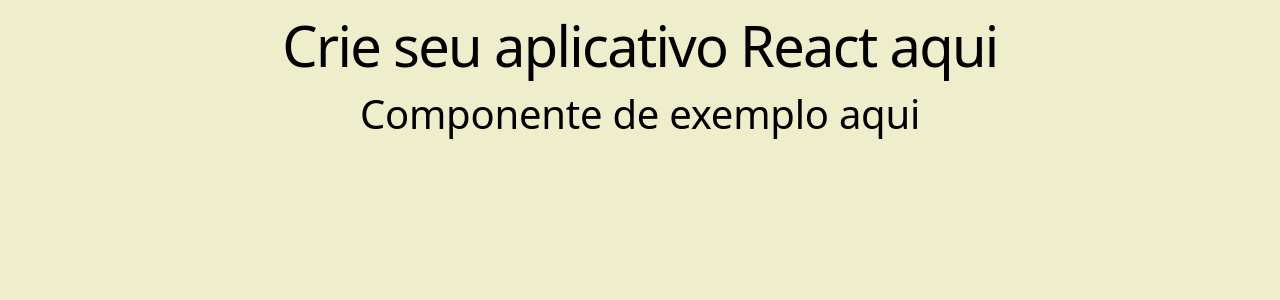
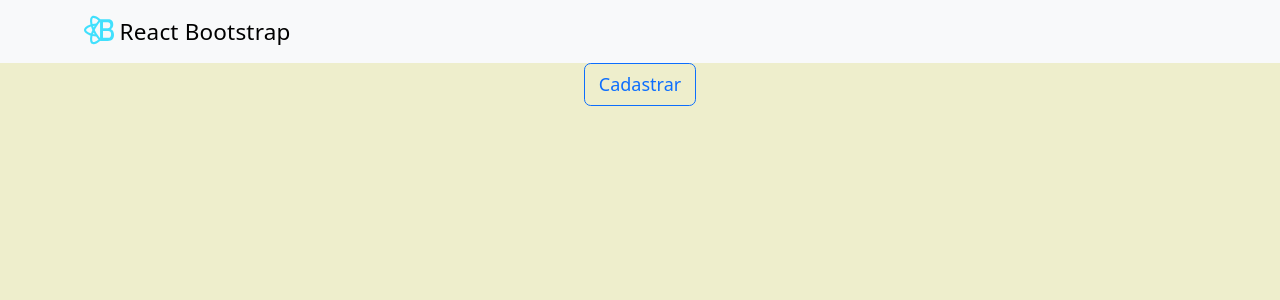
Before and after one commit to VicCAlq/2c-t2-n2, a React (Vite) app: page / in a window 1280 px wide. Shown: the top 300 px of the page. Built offline with nearby package versions, Linux system fonts and the light colour scheme.

Commit message:
add: link UI components

```diff
--- a/src/App.jsx
+++ b/src/App.jsx
@@ -1,4 +1,6 @@
-import Exemplo from "./components/Exemplo";
+import Exemplo from "./components/UI/UIModal";
+import UINavBar from "./components/UI/UINavBar";
+import 'bootstrap/dist/css/bootstrap.min.css';
 
 const styles = {
   container: {
@@ -15,7 +17,7 @@
 export default function App() {
   return (
     <div style={styles.container}>
-      <h1>Crie seu aplicativo React aqui</h1>
+      <UINavBar> </UINavBar>
       <Exemplo>Componente de exemplo aqui</Exemplo>
     </div>
   );
```
